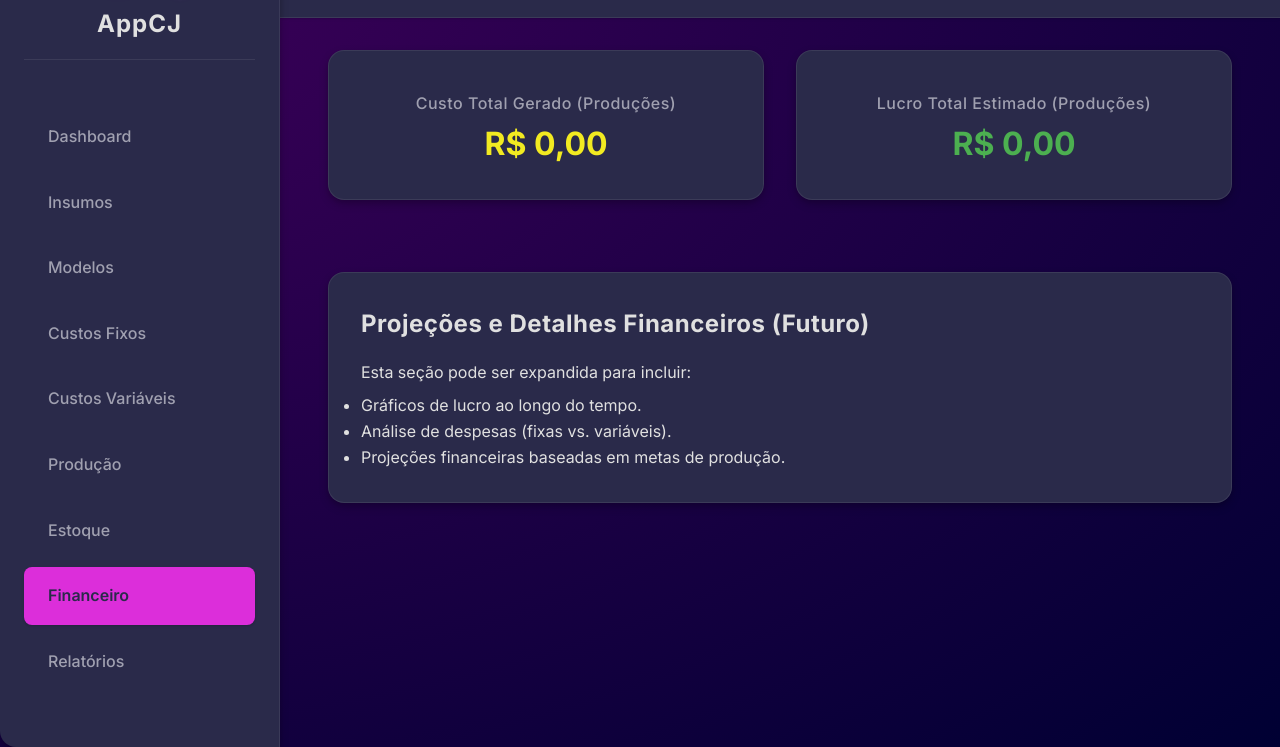
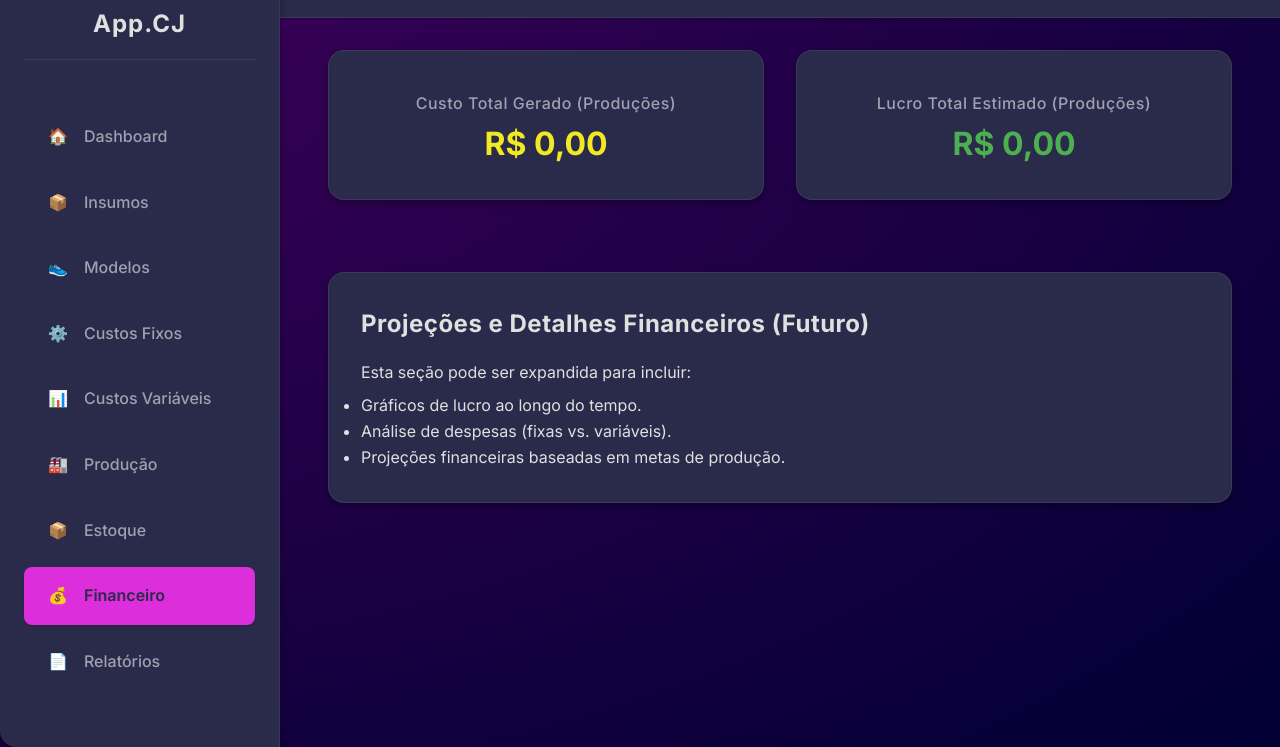
Before and after one commit to Cjota221/Appcjota, a plain HTML site: page public/financeiro.html in a window 1280 px wide. Shown: the part 53-800 px from the top of the page. Drawn offline with Linux system fonts and the light colour scheme.

Commit message:
Update financeiro.html

```diff
--- a/public/financeiro.html
+++ b/public/financeiro.html
@@ -7,6 +7,7 @@
     <link rel="preconnect" href="https://fonts.googleapis.com">
     <link rel="preconnect" href="https://fonts.gstatic.com" crossorigin>
     <link href="https://fonts.googleapis.com/css2?family=Inter:wght@300;400;500;600;700;800&display=swap" rel="stylesheet">
+
     <link rel="stylesheet" href="css/variables.css">
     <link rel="stylesheet" href="css/layout.css">
     <link rel="stylesheet" href="css/style.css">
@@ -18,19 +19,19 @@
         <aside class="sidebar">
             <div class="sidebar-header">
                 <img src="assets/img/logo.png" alt="AppCJ Logo" class="logo">
-                <h3>AppCJ</h3>
+                <h3>App.CJ</h3>
             </div>
             <nav class="main-nav">
                 <ul>
-                    <li><a href="index.html" class="nav-item">Dashboard</a></li>
-                    <li><a href="insumos.html" class="nav-item">Insumos</a></li>
-                    <li><a href="modelos.html" class="nav-item">Modelos</a></li>
-                    <li><a href="custos-fixos.html" class="nav-item">Custos Fixos</a></li>
-                    <li><a href="custos-variaveis.html" class="nav-item">Custos Variáveis</a></li>
-                    <li><a href="producao.html" class="nav-item">Produção</a></li>
-                    <li><a href="estoque.html" class="nav-item">Estoque</a></li>
-                    <li><a href="financeiro.html" class="nav-item active">Financeiro</a></li>
-                    <li><a href="relatorios.html" class="nav-item">Relatórios</a></li>
+                    <li><a href="index.html" class="nav-item"><span class="icon">🏠</span> Dashboard</a></li>
+                    <li><a href="insumos.html" class="nav-item"><span class="icon">📦</span> Insumos</a></li>
+                    <li><a href="modelos.html" class="nav-item"><span class="icon">👟</span> Modelos</a></li>
+                    <li><a href="custos-fixos.html" class="nav-item"><span class="icon">⚙️</span> Custos Fixos</a></li>
+                    <li><a href="custos-variaveis.html" class="nav-item"><span class="icon">📊</span> Custos Variáveis</a></li>
+                    <li><a href="producao.html" class="nav-item"><span class="icon">🏭</span> Produção</a></li>
+                    <li><a href="estoque.html" class="nav-item"><span class="icon">📦</span> Estoque</a></li>
+                    <li><a href="financeiro.html" class="nav-item active"><span class="icon">💰</span> Financeiro</a></li>
+                    <li><a href="relatorios.html" class="nav-item"><span class="icon">📄</span> Relatórios</a></li>
                 </ul>
             </nav>
         </aside>
```
